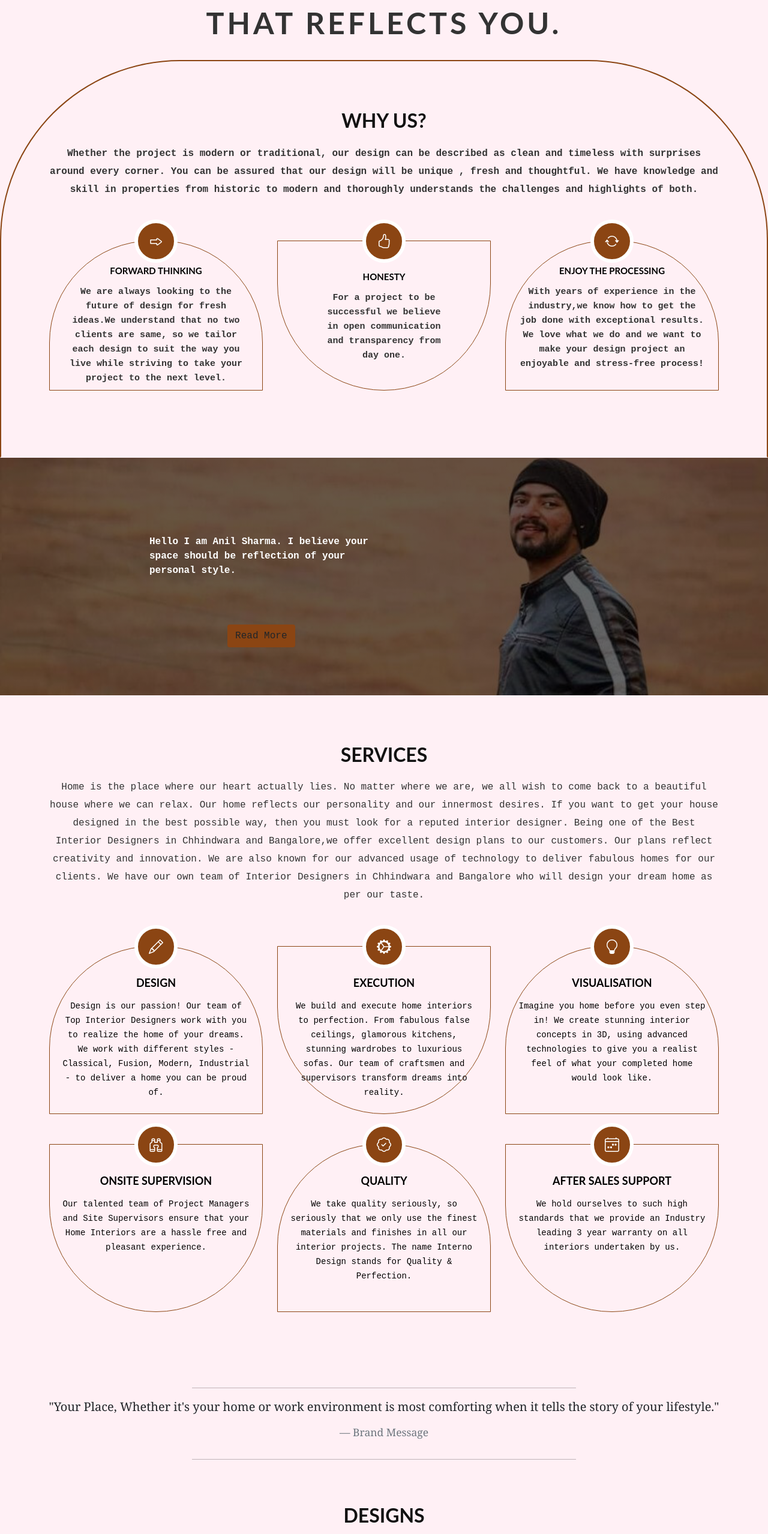
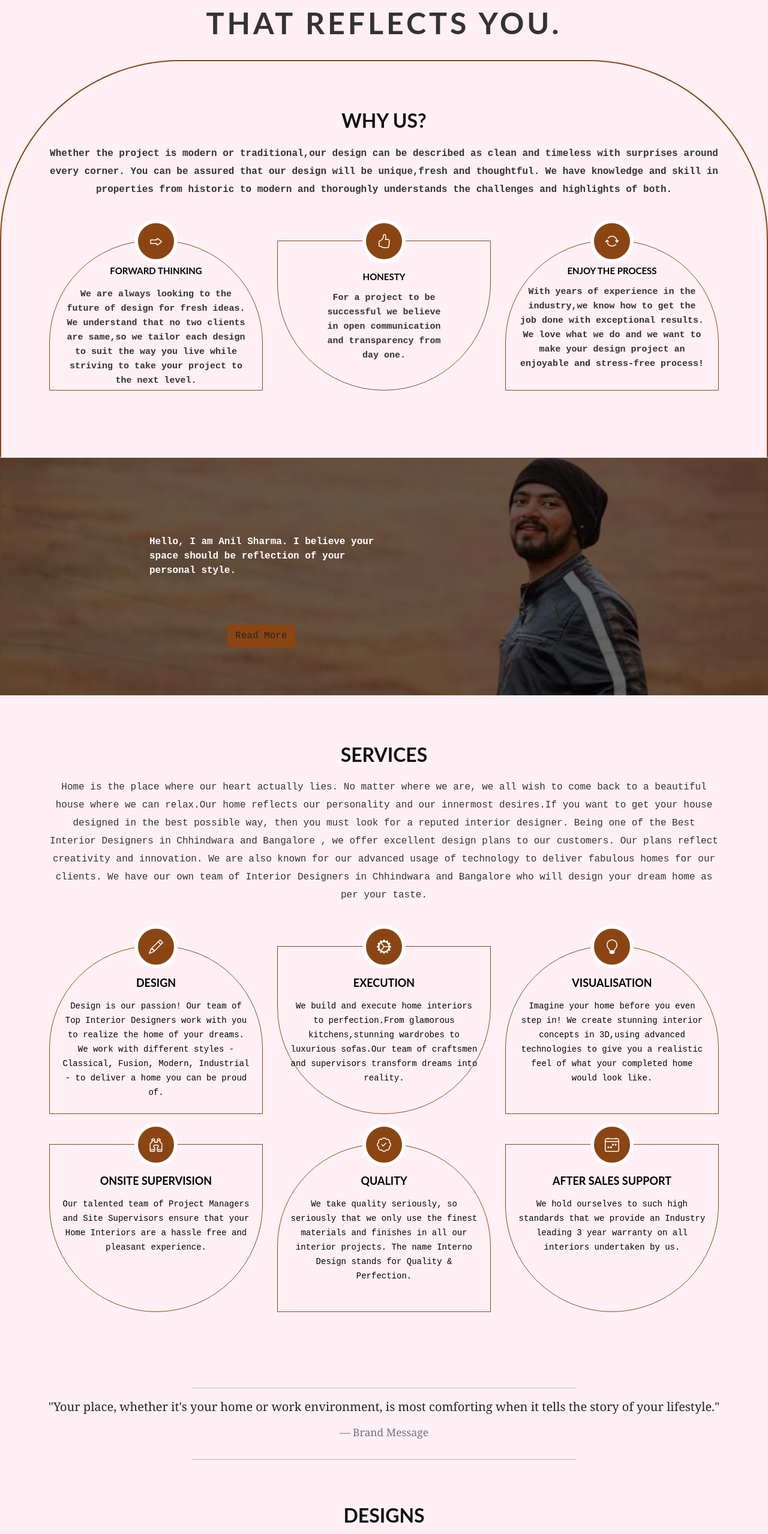
Before and after one commit to internodesign/Interno, a plain HTML site: page index.html in a window 1280 px wide. Shown: the part 1164-3721 px from the top of the page at 60% size. Drawn offline with Linux system fonts and the light colour scheme.

Commit message:
content adjustment,spacing,correction

```diff
--- a/assets/css/style.css
+++ b/assets/css/style.css
@@ -905,7 +905,7 @@ section {
 
  }
   #extra-about .box1 {
-    padding: 50px 30px;
+    padding: 30px 10px;
     margin-bottom: 50px;
     text-align: center;
     border: 1px solid #8B4513;
--- a/index.html
+++ b/index.html
@@ -12,7 +12,7 @@
 
   <!-- Favicons -->
   <link href="assets/img/logo.png" rel="icon">
-  <link href="assets/img/apple-touch-icon.png" rel="apple-touch-icon">
+  <!-- <link href="assets/img/apple-touch-icon.png" rel="apple-touch-icon"> -->
 
   <!-- Google Fonts -->
   <link href="https://fonts.googleapis.com/css?family=Open+Sans:300,300i,400,400i,700,700i|Poppins:300,400,500,700" rel="stylesheet">
@@ -109,8 +109,8 @@
           <h2 class="title text-center">ABOUT US</h2>
           <div class="col-12 content text-center">
               <p class="text-center mt-5">
-                  Dedicated to creating a beautiful,timeless,and functional interior that reflects your unique personality and lifestyle.
-                  Our design philosphy is always client forward, placing a priority foremost on understanding the clients<span id="dots">...</span>
+                  Dedicated to creating a beautiful,timeless and functional interior that reflects your unique personality and lifestyle.
+                  Our design philosphy is always client forward, placing a priority foremost on understanding the clients<span id="dots">.</span>
                   <span id="more"> specific needs and then designing a creative, practical and beautiful solution for their space that is at once stunning and non-fussy. The challange of combining the clients specific tastes and personality with good design is our driving motivation and joy.</span>
               </p>
                 <button id="readmoreBtn" onclick="readFunction()" class="btn">Read More</button>
@@ -122,21 +122,23 @@
     </section>
 
     <!-- End About Section -->
+    <!-- <hr class="w-50 mx-auto"> -->
 <div class="container-fluid">
    <h1 class="text-center font-weight-bold m-3 p-3 tag-line"  data-aos="zoom-in" data-aos-delay="100"> <strong>INTERIOR <br>THAT REFLECTS YOU.</strong></h1>
  </div>
+ <!-- <hr class="w-50 mx-auto"> -->
       <section id="extra-about">
       <div class="container" data-aos="fade-down">
         <div class="section-header">
           <h1 class="section-title">WHY US?</h1>
-          <p class="section-description">Whether the project is modern or traditional, our design can be described as clean and timeless with surprises around every corner. You can be assured that our design will be unique , fresh and thoughtful. We have knowledge and skill in properties from historic to modern and thoroughly understands the challenges and highlights of both.</p>
+          <p class="section-description">Whether the project is modern or traditional,our design can be described as clean and timeless with surprises around every corner. You can be assured that our design will be unique,fresh and thoughtful. We have knowledge and skill in properties from historic to modern and thoroughly understands the challenges and highlights of both.</p>
         </div>
         <div class="row" data-aos="fade-down">
           <div class="col-lg-4 col-md-6" >
             <div class="box" >
               <div class="icon"><i class="bi bi-forward"></i></div>
               <h4 class="title">FORWARD THINKING</h4>
-              <p class="description">We are always looking to the future of design for fresh ideas.We understand that no two clients are same, so we tailor each design to suit the way you live while striving to take your project to the next level.</p>
+              <p class="description p-1">We are always looking to the future of design for fresh ideas. We understand that no two clients are same,so we tailor each design to suit the way you live while striving to take your project to the next level.</p>
 
 
             </div>
@@ -151,7 +153,7 @@
           <div class="col-lg-4 col-md-6">
             <div class="box">
               <div class="icon"><i class="bi bi-arrow-repeat"></i></div>
-              <h4 class="title">ENJOY THE PROCESSING</h4>
+              <h4 class="title">ENJOY THE PROCESS</h4>
               <p class="description">With years of experience in the industry,we know how to get the job done with exceptional results. We love what we do and we want to make your design project an enjoyable and stress-free process!</p>
             </div>
           </div>
@@ -166,7 +168,7 @@
             <div class="container">
 
               <p class="p-5 text-left "><strong>
-                Hello I am Anil Sharma. I believe your space should be reflection of your personal style.
+                Hello, I am Anil Sharma. I believe your space should be reflection of your personal style.
               </strong></p>
                <div class="col-lg-6 offset-lg-1 cta-btn-container text-center">
                 <a class="btn about-btn" href="inner-page.html">Read More</a>
@@ -183,7 +185,7 @@
       <div class="container" data-aos="fade-up">
         <div class="section-header">
           <h3 class="section-title">Services</h3>
-          <p class="section-description">Home is the place where our heart actually lies. No matter where we are, we all wish to come back to a beautiful house where we can relax. Our home reflects our personality and our innermost desires. If you want to get your house designed in the best possible way, then you must look for a reputed interior designer. Being one of the Best Interior Designers in Chhindwara and Bangalore,we offer excellent design plans to our customers. Our plans reflect creativity and innovation. We are also known for our advanced usage of technology to deliver fabulous homes for our clients. We have our own team of Interior Designers in Chhindwara and Bangalore who will design your dream home as per our taste. </p>
+          <p class="section-description">Home is the place where our heart actually lies. No matter where we are, we all wish to come back to a beautiful house where we can relax.Our home reflects our personality and our innermost desires.If you want to get your house designed in the best possible way, then you must look for a reputed interior designer. Being one of the Best Interior Designers in Chhindwara and Bangalore , we offer excellent design plans to our customers. Our plans reflect creativity and innovation. We are also known for our advanced usage of technology to deliver fabulous homes for our clients. We have our own team of Interior Designers in Chhindwara and Bangalore who will design your dream home as per your taste.</p>
         </div>
         <div class="row">
           <div class="col-lg-4 col-md-6" data-aos="zoom-in">
@@ -197,14 +199,14 @@
             <div class="box1">
               <div class="icon"><i class="bi bi-gear-wide-connected"></i></div>
               <h4 class="title">EXECUTION</h4>
-              <p class="description">We build and execute home interiors to perfection. From fabulous false ceilings, glamorous kitchens, stunning wardrobes to luxurious sofas. Our team of craftsmen and supervisors transform dreams into reality.</p>
+              <p class="description">We build and execute home interiors to perfection.From glamorous kitchens,stunning wardrobes to luxurious sofas.Our team of craftsmen and supervisors transform dreams into reality.</p>
             </div>
           </div>
           <div class="col-lg-4 col-md-6" data-aos="zoom-in">
             <div class="box">
               <div class="icon"><i class="bi bi-lightbulb"></i></div>
               <h4 class="title">VISUALISATION</h4>
-              <p class="description">Imagine you home before you even step in! We create stunning interior concepts in 3D, using advanced technologies to give you a realist feel of what your completed home would look like.</p>
+              <p class="description">Imagine your home before you even step in! We create stunning interior concepts in 3D,using advanced technologies to give you a realistic feel of what your completed home would look like.</p>
             </div>
           </div>
 
@@ -237,7 +239,7 @@
     <hr class="w-50 mx-auto">
     <section id="quotesection">
       <blockquote class="blockquote text-center text-dark">
-          <p>"Your Place, Whether it's your home or work environment is most comforting when it tells the story of your lifestyle."
+          <p>"Your place, whether it's your home or work environment, is most comforting when it tells the story of your lifestyle."
           </p>
           <footer class="blockquote-footer">Brand Message</footer>
       </blockquote>
@@ -261,7 +263,7 @@
           <div class="middle">
           <a class="t btn bold" href="living.html">Living</a>
         </div>
-        <a href="living.html" class="mobile-link"><h6 class="text-center p-3">Living room</h6></a>
+        <a href="living.html" class="mobile-link"><h6 class="text-center p-3">Living rooms</h6></a>
         </div>
        </div>
 
```
